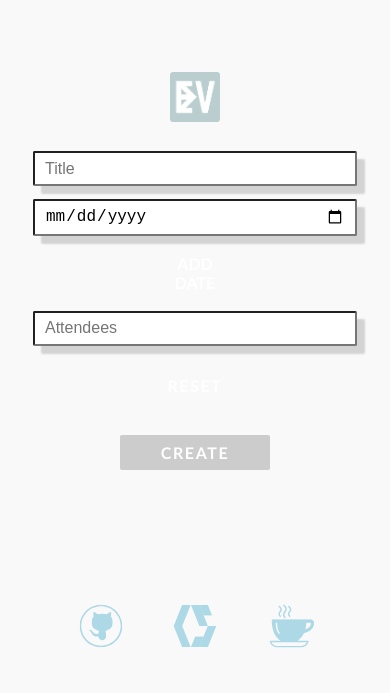
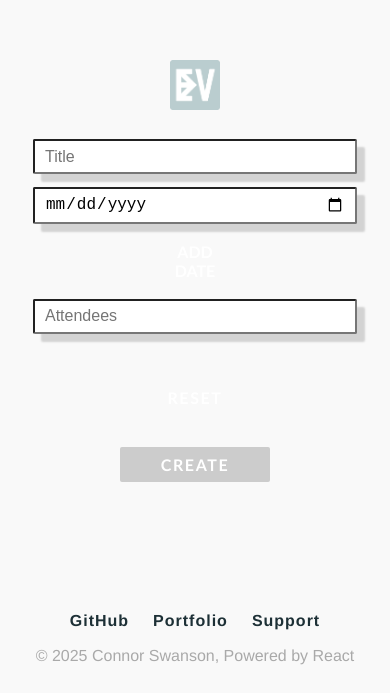
Before and after one commit to swanscon/EzVous, a React (Vite) app in the folder date-picker-web/: page /new in a window 390 px wide. Shown: the part 151-844 px from the top of the page. Built offline with nearby package versions, Linux system fonts and the light colour scheme.

Commit message:
feat: FloatingNav rework with onClick. Floating footer within main App component. Various style changes.

```diff
--- a/date-picker-web/src/App.css
+++ b/date-picker-web/src/App.css
@@ -50,7 +50,7 @@
   cursor: pointer;
   margin: 1em 0 1em 0;
   border-radius: 2px;
-  background-color: lightgrey;
+  background-color: rgb(158, 158, 158);
   transition: box-shadow .2s ease-in-out;
 }
 
@@ -70,9 +70,21 @@
   box-shadow: 8px 8px 2px lightcoral;
 }
 
+.float-footer {
+  position: fixed;
+  bottom: 25px;
+  left: 25px;
+  z-index: 999;
+  color: darkgrey;
+}
+
+.float-footer.center {
+  right: 25px;
+}
+
 .float-container {
   background-color: cornflowerblue;
-  border-radius: 10px;
+  border-radius: 3px;
   position: fixed;
   bottom: 25px;
   right: 25px;
@@ -81,12 +93,16 @@
   display: flex;
   align-items: center;
   overflow: hidden;
-  transition: width 0.3s ease-in-out;
+  transition: width 0.3s ease-in-out, box-shadow 0.2s ease-in-out;
   z-index: 999;
 }
 
 .float-container:hover {
-  width: 260px;
+    box-shadow: 8px 8px 2px rgb(74, 109, 175);
+}
+
+.float-container.expanded {
+  width: 350px;
 }
 
 .float-container .fixed-icon {
@@ -96,44 +112,46 @@
 .float-icon {
   height: 70px;
   flex-shrink: 0;
+  cursor: pointer;
 }
 
-.float-container:hover .float-icon {
-  margin-right: 10px;
-  transition: margin-right 0.2s ease-in-out;
+.float-container.expanded .float-icon {
+  margin-right: 20px;
+  border-right: 2px solid rgb(74, 109, 175);
+  transition: margin-right border-right 0.2s ease-in-out;
 }
 
 .float-links {
   display: flex;
   flex-direction: row;
-  gap: 6px;
+  gap: 20px;
   opacity: 0;
   pointer-events: none;
   transition: opacity 0.2s ease-in-out;
 }
 
-.float-container:hover .float-links {
+.float-container.expanded .float-links {
   opacity: 1;
   pointer-events: auto;
 }
 
 .float-links a {
   color: white;
-  text-decoration: none;
-  font-weight: 500;
-  font-size: .9rem;
-  transition: color 0.2s;
+  font-weight: 600;
+  font-size: 1rem;
+  letter-spacing: 1px;
+  transition: text-shadow 0.2s;
 }
 
 .float-links a:hover {
-  color: lightgrey;
+  text-shadow: rgb(74, 109, 175) 5px 5px 2px;
 }
 
 .fixed-container {
   width: 100%;
   position: fixed;
   left: 0;
-  bottom: 25px;
+  bottom: 60px;
   display: flex;
   justify-content: center;
   z-index: 999;
@@ -150,8 +168,18 @@
 }
 
 .fixed-links a {
-  color: lightblue;
-  text-decoration: none;
-  font-weight: 500;
-  font-size: .9rem;
+  color: rgb(29, 48, 54);
+  font-weight: 600;
+  font-size: 1rem;
+  letter-spacing: 1px;
 }
+
+.datePickerDate {
+  display: flex;
+  justify-content: space-between;
+  align-items: center;
+  padding: 0.5rem 1rem;
+  margin: 0.25rem 0;
+  list-style: none;
+  border-radius: 6px;
+}
--- a/date-picker-web/src/App.jsx
+++ b/date-picker-web/src/App.jsx
@@ -1,13 +1,16 @@
-import './App.css'
-import HomePage from './pages/HomePage'
-import CreatePage from './pages/CreatePage'
-import PickerPage from './pages/PickerPage'
-import SuccessPage from './pages/SuccessPage'
-import ResultsPage from './pages/ResultsPage'
-import { Routes, Route, useLocation } from 'react-router-dom'
-import NavBar from './components/NavBar'
-import SharePage from './pages/SharePage'
-import FloatingNav from './components/FloatingNav'
+import "./App.css";
+import HomePage from "./pages/HomePage";
+import CreatePage from "./pages/CreatePage";
+import PickerPage from "./pages/PickerPage";
+import SuccessPage from "./pages/SuccessPage";
+import ResultsPage from "./pages/ResultsPage";
+import { Routes, Route, useLocation } from "react-router-dom";
+import NavBar from "./components/NavBar";
+import SharePage from "./pages/SharePage";
+import FloatingNav from "./components/FloatingNav";
+import { useState, useEffect } from "react";
+
+const MOBILE_BREAKPOINT = 768;
 
 function Layout({ children }) {
     const location = useLocation();
@@ -18,10 +21,22 @@ function Layout({ children }) {
             {!isHome && <NavBar />}
             <main>{children}</main>
         </>
-  )
+    );
 }
 
 function App() {
+    const [isMobile, setIsMobile] = useState(
+        window.innerWidth < MOBILE_BREAKPOINT
+    );
+
+    useEffect(() => {
+        const handleResize = () => {
+            setIsMobile(window.innerWidth < MOBILE_BREAKPOINT);
+        };
+
+        window.addEventListener("resize", handleResize);
+        return () => window.removeEventListener("resize", handleResize);
+    }, []);
 
     return (
         <Layout>
@@ -33,9 +48,15 @@ function App() {
                 <Route path="/:id/submitted" element={<SuccessPage />} />
                 <Route path="/:id/results" element={<ResultsPage />} />
             </Routes>
-      <FloatingNav />
+            <FloatingNav isMobile={isMobile} />
+
+            <div
+                className={`float-footer ${isMobile ? "center" : ""}`}
+            >
+                © 2025 Connor Swanson, Powered by React
+            </div>
         </Layout>
-  )
+    );
 }
 
-export default App
+export default App;
--- a/date-picker-web/src/components/FloatingNav.jsx
+++ b/date-picker-web/src/components/FloatingNav.jsx
@@ -8,41 +8,40 @@ import ghlogotp from "../assets/gh-logo-link-tp.svg";
 import cslogotp from "../assets/cs-logo-link-tp.svg";
 import coffeelogotp from "../assets/heart-logo-link-tp.svg";
 
-const MOBILE_BREAKPOINT = 768;
 
-export default function FloatingNav() {
-    const [isMobile, setIsMobile] = useState(
-        window.innerWidth < MOBILE_BREAKPOINT
-    );
 
-    useEffect(() => {
-        const handleResize = () => {
-            setIsMobile(window.innerWidth < MOBILE_BREAKPOINT);
-        };
+export default function FloatingNav({ isMobile }) {
 
-        window.addEventListener("resize", handleResize);
-        return () => window.removeEventListener("resize", handleResize);
-    }, []);
+    const [isClicked, setIsClicked] = useState(false);
+
+
+
+    const handleSetIsClicked = () => {
+        setIsClicked(!isClicked);
+    };
 
     return !isMobile ? (
-        <div className="float-container">
-            <img src={logo} className="float-icon" />
+        <div className={`float-container ${isClicked ? "expanded" : ""}`}>
+            <img src={logo} className="float-icon" onClick={handleSetIsClicked}/>
             <div className="float-links">
                 <Link to="https://github.com/swanscon/EzVous" target="_blank">
-                    <img src={ghlogotp} className="fixed-icon" alt="github" />
+                    {/* <img src={ghlogotp} className="fixed-icon" alt="github" /> */}
+                    GitHub
                 </Link>
                 <Link to="https://connorswanson.dev" target="_blank">
-                    <img src={cslogotp} className="fixed-icon" alt="cs logo" />
+                    {/* <img src={cslogotp} className="fixed-icon" alt="cs logo" /> */}
+                    Portfolio
                 </Link>
                 <Link
                     to="https://buymeacoffee.com/connorswanson"
                     target="_blank"
                 >
-                    <img
+                    {/* <img
                         src={coffeelogotp}
                         className="fixed-icon"
                         alt="support me"
-                    />
+                    /> */}
+                    Support
                 </Link>
             </div>
         </div>
@@ -50,16 +49,19 @@ export default function FloatingNav() {
         <div className="fixed-container">
             <div className="fixed-links">
                 <Link to="https://github.com/swanscon/EzVous" target="_blank">
-                    <img src={ghlogo} className="fixed-icon" />
+                    {/* <img src={ghlogo} className="fixed-icon" /> */}
+                    GitHub
                 </Link>
                 <Link to="https://connorswanson.dev" target="_blank">
-                    <img src={cslogo} className="fixed-icon" />
+                    {/* <img src={cslogo} className="fixed-icon" /> */}
+                    Portfolio
                 </Link>
                 <Link
                     to="https://buymeacoffee.com/connorswanson"
                     target="_blank"
                 >
-                    <img src={coffeelogo} className="fixed-icon" />
+                    {/* <img src={coffeelogo} className="fixed-icon" /> */}
+                    Support
                 </Link>
             </div>
         </div>
--- a/date-picker-web/src/pages/CreatePage.jsx
+++ b/date-picker-web/src/pages/CreatePage.jsx
@@ -101,6 +101,7 @@ export default function CreatePage() {
                             onChange={handleChange}
                         />
                     </div>
+                    <br/>
                     <div>
                         <button type="reset" onClick={handleClearForm}>
                             Reset
--- a/date-picker-web/src/pages/PickerPage.jsx
+++ b/date-picker-web/src/pages/PickerPage.jsx
@@ -44,8 +44,8 @@ export default function PickerPage() {
                         key={date.id}
                         onClick={() => handleVote(date.id)}
                         className={selectedDates.includes(date.id)
-                            ? "picker-btn"
-                            : "picker-selected"
+                            ? "picker-selected"
+                            : "picker-btn"
                         }
                     >
                         {formatDate(date.date)}
--- a/date-picker-web/src/pages/ResultsPage.jsx
+++ b/date-picker-web/src/pages/ResultsPage.jsx
@@ -21,8 +21,10 @@ export default function ResultsPage() {
         return voteColor(datePicker.inviteCount, date.voteCount);
     };
 
-    const checkMark = (date) => {
-        return date.voteCount === datePicker.inviteCount ? " ✅" : "";
+    const voteDisplay = (date) => {
+        return date.voteCount === datePicker.inviteCount
+            ? "✅"
+            : `${date.voteCount}`;
     };
 
     if (!datePicker) return <div>Loading...</div>;
@@ -41,11 +43,16 @@ export default function ResultsPage() {
                             }}
                             className="datePickerDate"
                         >
-                            {formatDate(date.date)}{checkMark(date)}
+                            <span>{formatDate(date.date)}</span>
+                            <span className="vote-display">
+                                {voteDisplay(date)}
+                            </span>
                         </li>
                     ))}
                 </ul>
-                <ResultsKey />
+                {/* <ResultsKey /> */}
+                <h4>Invites: {datePicker.inviteCount}</h4>
+                <h4>Submissions: {datePicker.submissionCount}</h4>
             </div>
         </div>
     );
--- a/date-picker-web/src/utils/voteColor.jsx
+++ b/date-picker-web/src/utils/voteColor.jsx
@@ -1,6 +1,6 @@
 export default function voteColor(inviteCount, voteCount) {
     if(inviteCount <= voteCount) return "green";
-    else if(voteCount === 1) return "red";
+    else if(voteCount === 0) return "red";
     else if(voteCount === (inviteCount - 1)) return "yellowgreen";
     else if(voteCount >= (inviteCount / 2)) return "#ffcc00";
     else if(voteCount < (inviteCount / 2)) return "#ff9900";
```
Also changed, not shown: 2 other files (tests, documents, lock files or other folders). Lines whose indentation alone changed are shown as unchanged.
